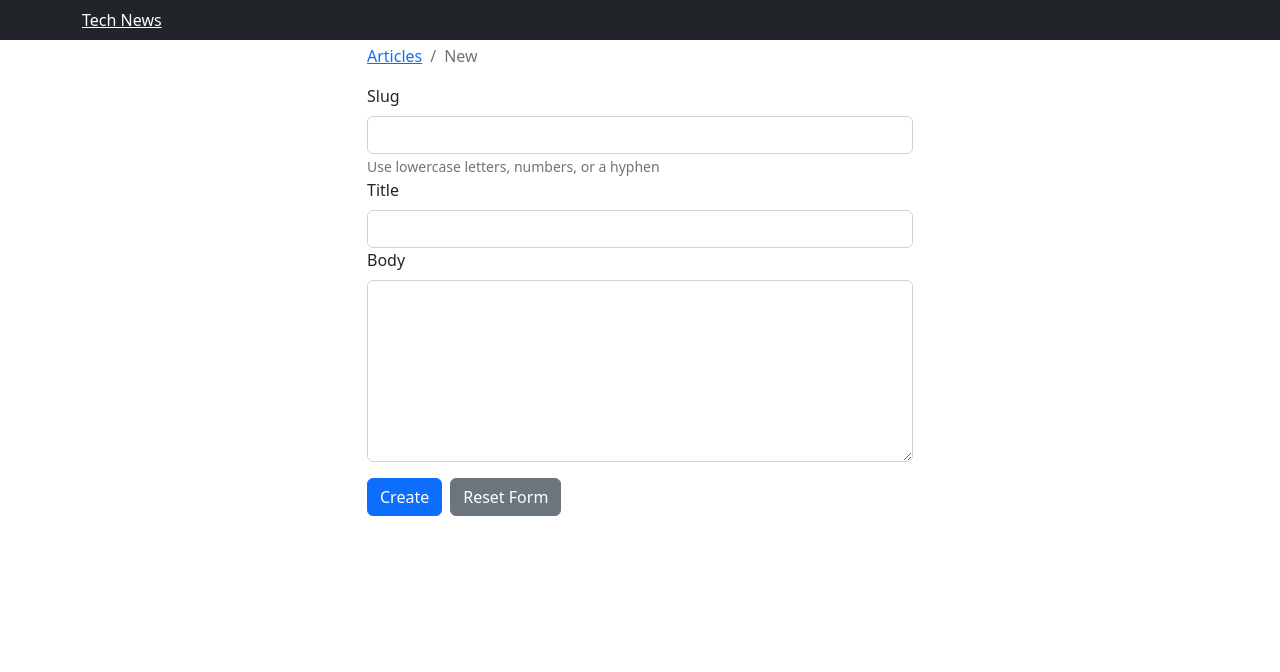
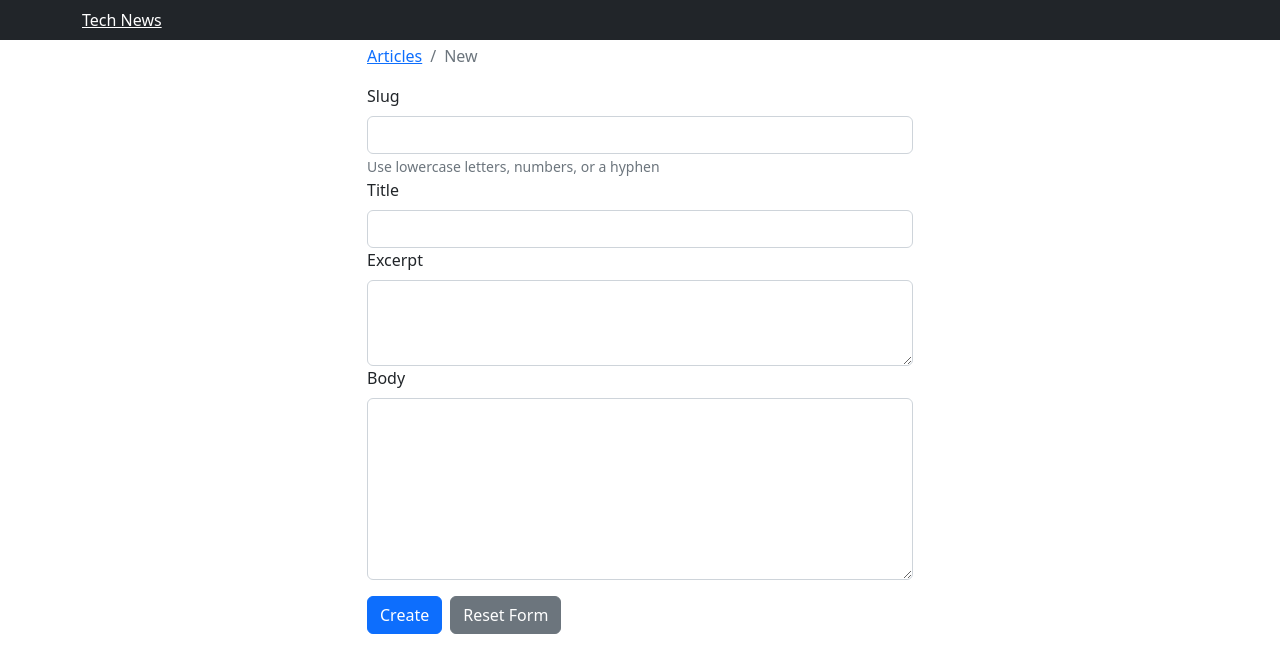
Before and after one commit to nbktechworld/fff0-tech-news, a Next.js app in the folder client/: page /articles/new in a window 1280 px wide. Shown: the top 672 px of the page. Built offline with nearby package versions, Linux system fonts and the light colour scheme.

Commit message:
Show excerpt in the frontend

```diff
--- a/client/components/articles/ArticleForm.js
+++ b/client/components/articles/ArticleForm.js
@@ -22,6 +22,7 @@ class ArticleForm extends React.Component {
     return {
       slug: this.props.article ? this.props.article.slug : '',
       title: this.props.article ? this.props.article.title : '',
+      excerpt: this.props.article ? this.props.article.excerpt : '',
       body: this.props.article ? this.props.article.body : '',
       thumbnailUrl: this.props.article ? this.props.article.thumbnailUrl : '',
     }
@@ -93,6 +94,10 @@ class ArticleForm extends React.Component {
             Keep the title between 1 and 128 characters.
           </Form.Control.Feedback>
         </Form.Group>
+        <Form.Group controlId="article_excerpt">
+          <Form.Label>Excerpt</Form.Label>
+          <Form.Control as="textarea" onChange={this.onFieldChange('excerpt')} value={this.state.article.excerpt} required maxLength={256} rows="3" />
+        </Form.Group>
         <Form.Group controlId="article_body">
           <Form.Label>Body</Form.Label>
           <Form.Control as="textarea" onChange={this.onFieldChange('body')} value={this.state.article.body} required maxLength={4096} rows="7" />
--- a/client/pages/articles/[articleSlug].js
+++ b/client/pages/articles/[articleSlug].js
@@ -37,6 +37,7 @@ export default function ArticleSlug(props) {
         <Card>
           <Card.Body>
             <Card.Title>{props.article.title}</Card.Title>
+            <Card.Subtitle className="mb-2 text-muted">{props.excerpt}</Card.Subtitle>
             <ReactMarkdown remarkPlugins={[remarkGfm]}>{props.article.body}</ReactMarkdown>
           </Card.Body>
         </Card>
```
Also changed, not shown: client/pages/articles/index.js (+6 -3 lines).
